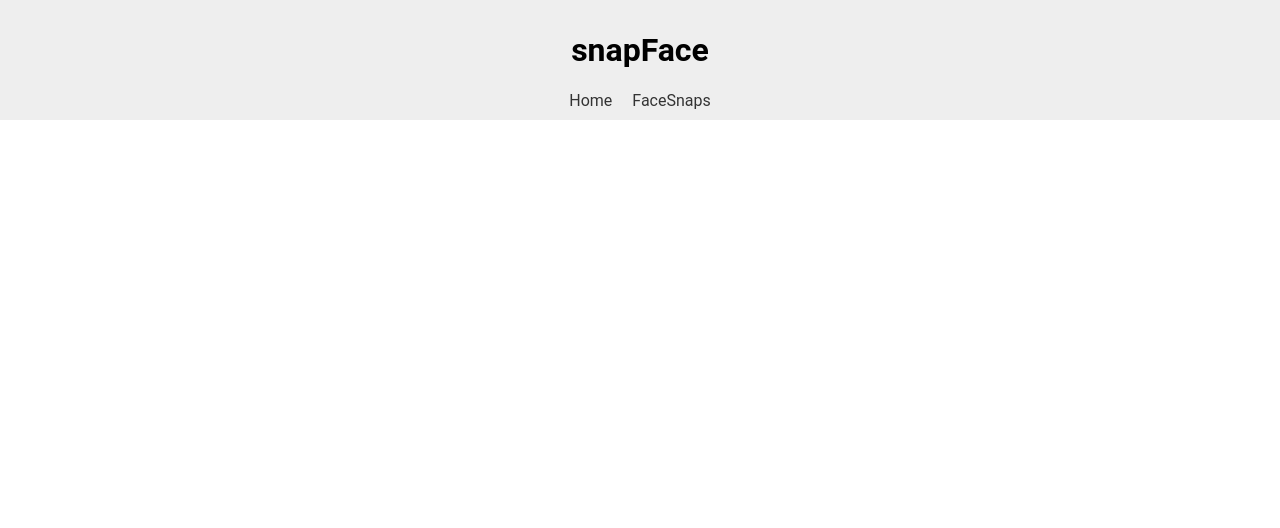
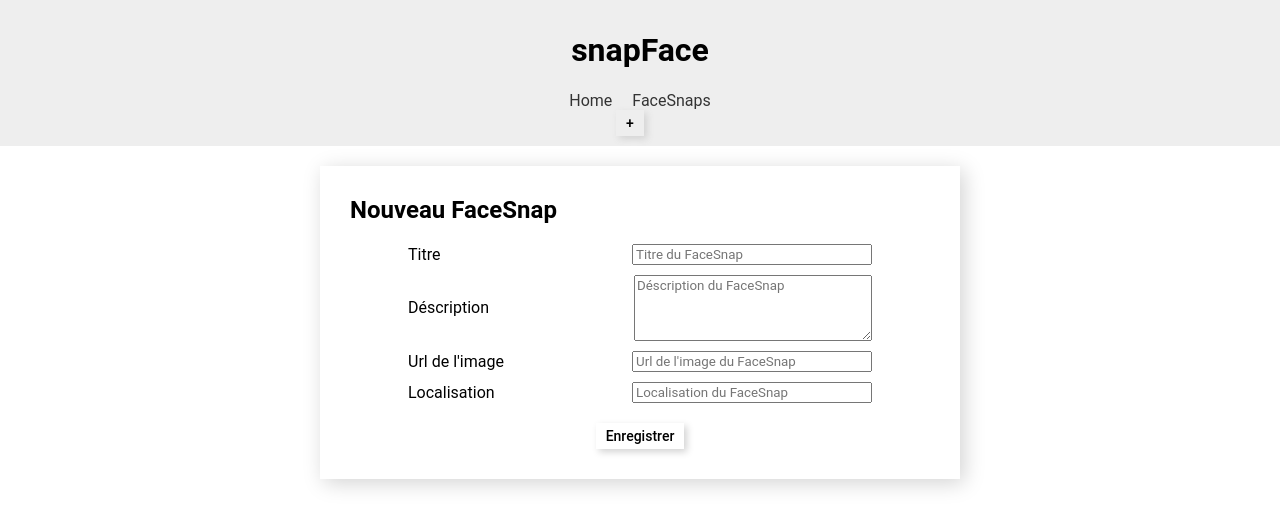
Before and after one commit to parshimipopeli/cours-Angular-OC, an Angular app: page /create in a window 1280 px wide. Before the commit this address led to /. Shown: the top 528 px of the page. Built offline with nearby package versions, Linux system fonts and the light colour scheme.

Commit message:
création d'un formulaire reactif

```diff
--- a/src/app/app.routes.ts
+++ b/src/app/app.routes.ts
@@ -2,9 +2,11 @@ import { Routes } from '@angular/router';
 import { FaceSnapListComponent } from './face-snap-list/face-snap-list.component';
 import { LandingPageComponent } from './landing-page/landing-page.component';
 import { SingleFaceSnapComponent } from './single-face-snap/single-face-snap.component';
+import { NewFaceSnapComponent } from './new-face-snap/new-face-snap.component';
 
 export const routes: Routes = [
-    {  path: 'facesnaps/:id', component: SingleFaceSnapComponent},
+    { path: 'facesnaps/:id', component: SingleFaceSnapComponent},
     { path: 'facesnaps', component: FaceSnapListComponent },
     { path: '', component: LandingPageComponent},
+    { path: 'create', component: NewFaceSnapComponent}
 ];
--- a/src/app/header/header.component.html
+++ b/src/app/header/header.component.html
@@ -4,4 +4,5 @@
         <a routerLink="" routerLinkActive="active" >Home</a>
         <a routerLink="facesnaps" routerLinkActive="active">FaceSnaps</a>
     </nav>
+    <button (click)="onAddFaceSnap()">+</button>
 </header>
--- a/src/app/header/header.component.ts
+++ b/src/app/header/header.component.ts
@@ -1,5 +1,5 @@
 import { Component } from '@angular/core';
-import { RouterLink } from '@angular/router';
+import { Router, RouterLink } from '@angular/router';
 
 @Component({
   selector: 'app-header',
@@ -10,4 +10,10 @@ import { RouterLink } from '@angular/router';
 })
 export class HeaderComponent {
 
+  constructor(private router: Router) {};
+
+  onAddFaceSnap() {
+    this.router.navigateByUrl('/create');
+  }
+
 }
--- /dev/null
+++ b/src/app/new-face-snap/new-face-snap.component.html
@@ -0,0 +1,35 @@
+<div class="form-card">
+    <h2>Nouveau FaceSnap</h2>
+    <form [formGroup]="snapForm">
+        <div class="form-group">
+            <label for="title">Titre</label>
+            <input type="text" id="title" placeholder="Titre du FaceSnap" formControlName="title">
+        </div>
+        <div class="form-group">
+            <label for="description">Déscription</label>
+            <textarea type="text" id="description" placeholder="Déscription du FaceSnap" formControlName="description"
+                rows="4"></textarea>
+        </div>
+        <div class="form-group">
+            <label for="imageUrl">Url de l'image</label>
+            <input type="text" id="imageURL" placeholder="Url de l'image du FaceSnap" formControlName="imageUrl">
+        </div>
+        <div class="form-group">
+            <label for="localisation">Localisation </label>
+            <input type="text" id="localisation" placeholder="Localisation du FaceSnap" formControlName="localisation">
+        </div>
+        <div class="action-buttons">
+            <button type="submit" (click)="onSubmitForm()">Enregistrer</button>
+        </div>
+    </form>
+</div>
+
+@if (faceSnapPreview$ | async; as faceSnap) {
+<div class="face-snap-card">
+    <h2>{{ faceSnap.title | uppercase }}</h2>
+    <p>Mis en ligne {{ faceSnap.dateCreation | date: 'à HH:mm, le d MMMM yyyy' }}</p>
+    <img [src]="faceSnap.imageUrl" [alt]="faceSnap.title">
+    <p>{{ faceSnap.description }}</p>
+    <p *ngIf="faceSnap.localisation">Photo prise à {{ faceSnap.localisation }}</p>
+</div>
+}
--- /dev/null
+++ b/src/app/new-face-snap/new-face-snap.component.scss
@@ -0,0 +1,45 @@
+.form-card,
+.face-snap-card {
+    box-sizing: border-box;
+    width: 50%;
+    margin: 20px auto;
+    padding: 10px 30px;
+    box-shadow: lightgray 4px 4px 20px;
+}
+
+.face-snap-card {
+    img {
+        width: 100%;
+    }
+
+    h2 {
+        margin-bottom: 0;
+    }
+
+    p {
+        font-weight: 300;
+        font-size: 16px;
+    }
+}
+
+.form-group {
+    margin: 10px auto;
+    width: 80%;
+    display: flex;
+    align-items: center;
+    justify-content: space-between;
+}
+
+input,
+textarea {
+    width: 50%;
+}
+
+.action-buttons {
+    width: 100%;
+}
+
+button {
+    display: block;
+    margin: 20px auto;
+}
--- /dev/null
+++ b/src/app/new-face-snap/new-face-snap.component.ts
@@ -0,0 +1,41 @@
+import { Component } from '@angular/core';
+import { FormBuilder, FormGroup, ReactiveFormsModule, } from '@angular/forms';
+import { FaceSnap } from '../models/face-snap.model';
+import { map, Observable } from 'rxjs';
+import { CommonModule } from '@angular/common';
+
+@Component({
+  selector: 'app-new-face-snap',
+  standalone: true,
+  imports: [ReactiveFormsModule, CommonModule],
+  templateUrl: './new-face-snap.component.html',
+  styleUrl: './new-face-snap.component.scss'
+})
+export class NewFaceSnapComponent {
+
+  constructor(private formBuilder: FormBuilder) { };
+
+  snapForm!: FormGroup;
+  faceSnapPreview$!: Observable<FaceSnap>;
+
+  ngOnInit(): void {
+    this.snapForm = this.formBuilder.group({
+      title: [null],
+      description: [null],
+      imageUrl: [null],
+      localisation: [null]
+    });
+    this.faceSnapPreview$ = this.snapForm.valueChanges.pipe(
+      map(formValue => ({
+        ...formValue,
+        dateCreation: new Date(),
+        id: 0,
+        snaps: 0
+      }))
+    );
+  }
+
+  onSubmitForm() {
+    console.log(this.snapForm.value);
+  }
+}
```
Also changed, not shown: 1 other file (tests, documents, lock files or other folders).
